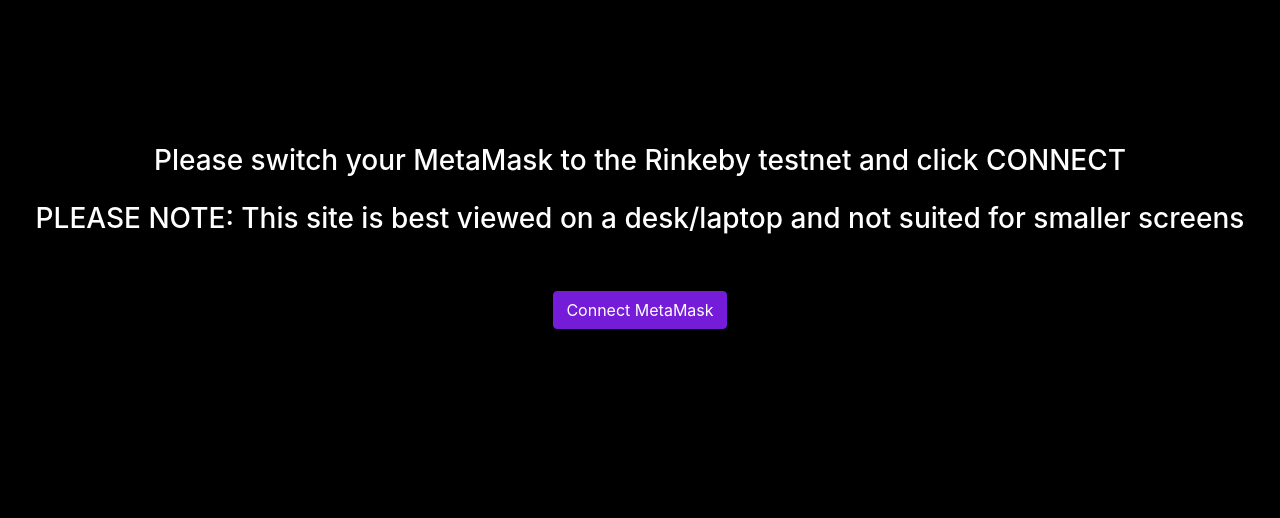
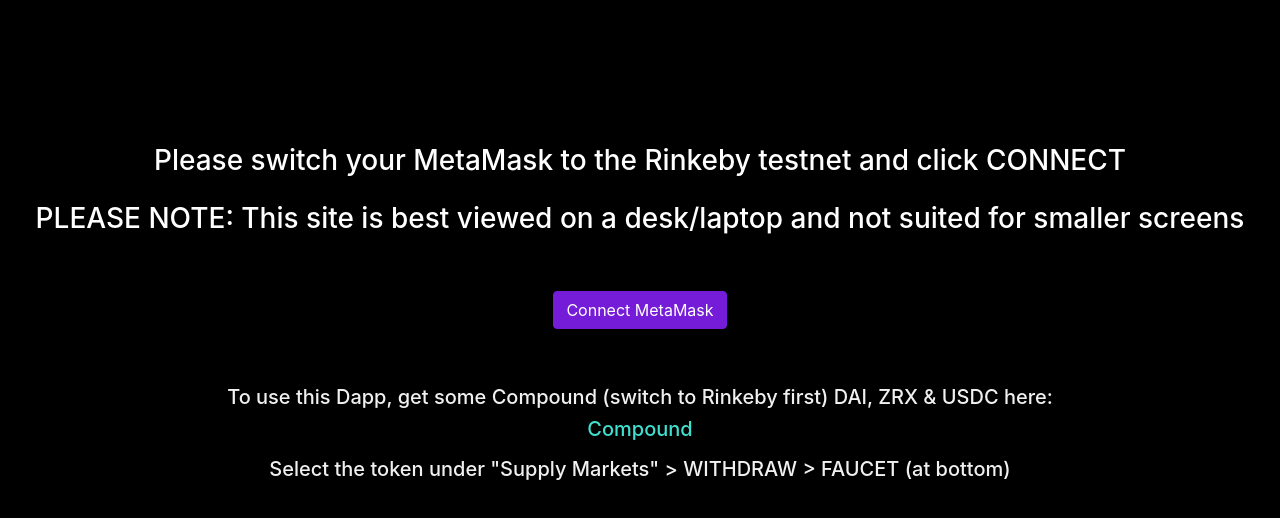
Before and after one commit to HenricoW/DExchange, a React (Create React App) app in the folder client/fend/: page / in a window 1280 px wide. Shown: the top 518 px of the page. Built offline with nearby package versions, Linux system fonts and the light colour scheme.

Commit message:
fix: gap in middle + usage instructions

```diff
--- a/client/fend/src/App.js
+++ b/client/fend/src/App.js
@@ -190,7 +190,7 @@
               <NewOrder createLimitOrder={createLimitOrder} createMarketOrder={createMarketOrder} />
             )}
           </div>
-          <div className="col-sm-8 col-right">
+          <div className="col-sm-8 col-right pl-3">
             <AllOrders orders={orders} displayVal={displayVal} priceDigits={priceDigits} />
             <AllTrades trades={tradesRef.current} displayVal={displayVal} priceDigits={priceDigits} />
           </div>
--- a/client/fend/src/LoadingComponent.js
+++ b/client/fend/src/LoadingComponent.js
@@ -36,6 +36,13 @@
       <button type="submit" className="btn btn-primary mt-5" onClick={async () => await connectWeb3()}>
         Connect MetaMask
       </button>
+      <h5 className="mt-5 pt-2">
+        To use this Dapp, get some Compound (switch to Rinkeby first) DAI, ZRX &amp; USDC here:
+      </h5>
+      <a href="https://app.compound.finance/" target="_blank">
+        <h5 style={{ color: "turquoise" }}>Compound</h5>
+      </a>
+      <h5 className="mt-3">Select the token under &quot;Supply Markets&quot; &gt; WITHDRAW &gt; FAUCET (at bottom)</h5>
     </div>
   ) : chainId === 4 ? (
     <App web3={web3} contracts={contracts} accounts={accounts} />
```
